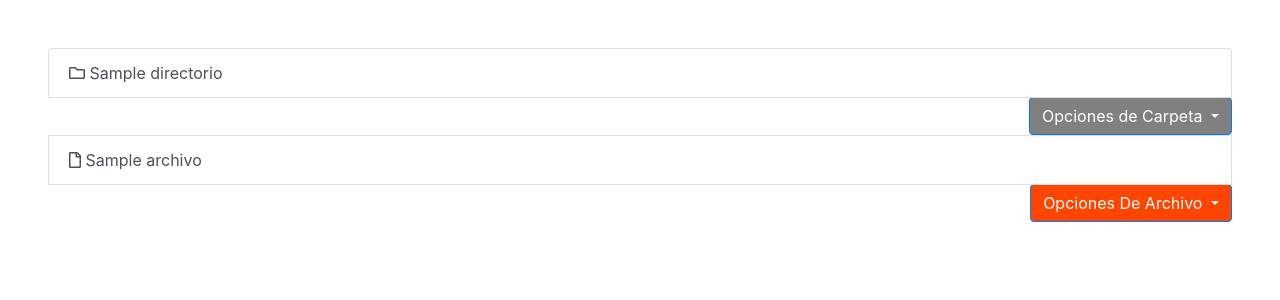
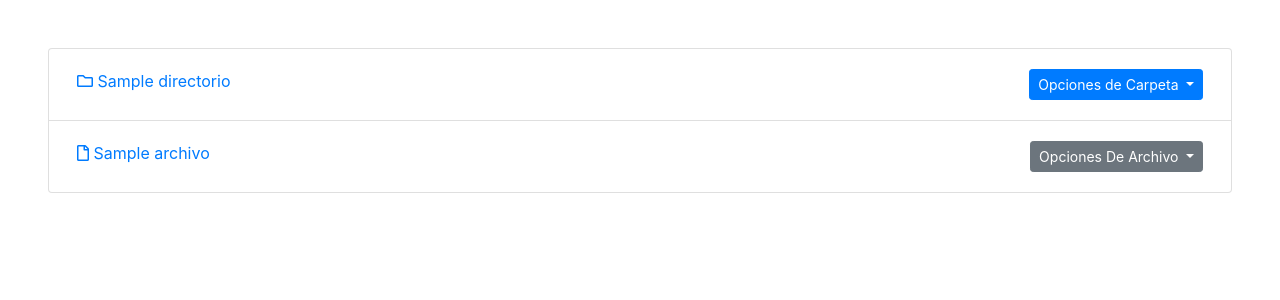
Before and after one commit to JeanPaulYps/Proyecto-S.O, a Flask app: template templates/main.html in a window 1280 px wide. Shown: the top 300 px of the page. Run offline with Flask 2, Linux system fonts and the light colour scheme; the template is opened without the code that fills it: most values are stand-ins (such as "Sample title", 1, 10 or a date in 2020); some libraries are stand-ins or nearby versions.

Commit message:
Se arreglaron los botones desplegables

```diff
--- a/templates/main.html
+++ b/templates/main.html
@@ -30,12 +30,17 @@
 
 
         {%for directorio in directorios%}
-        <a href="/{{directorio[0]}}" class="list-group-item list-group-item-action"><i class="far fa-folder"></i>
+        <div class="list-group-item list-group-item-action d-flex bd-highlight">
+
+            <div class="p-2 flex-fill bd-highlight">
+                <a href="/{{directorio[0]}}" >
+                    <i class="far fa-folder "></i>
                     {{directorio[1]}}
                 </a>
-        <div class="d-flex justify-content-end">
-            <div class="button-group">
-                <button type="button"  style="background:grey" class="btn btn-primary btn-block dropdown-toggle" data-toggle="dropdown">
+            </div>
+
+            <div class="p-2 bd-highlight">
+                <button type="button" class="btn btn-sm btn-primary btn-block dropdown-toggle" data-toggle="dropdown">
                     Opciones de Carpeta
                 </button>
                 <div class="dropdown-menu">
@@ -46,15 +51,22 @@
                     <a class="dropdown-item"  href="/borrar?ruta={{directorio[0]}}">Borrar</a>
                 </div>
             </div>
+
         </div>
         {%endfor%}
         {%for archivo in arch%}
-        <a href="/{{archivo[0]}}" class="list-group-item list-group-item-action"><i class="far fa-file"></i>
+        <div class="list-group-item list-group-item-action d-flex bd-highlight">
+
+            <div class="p-2 flex-fill bd-highlight">
+                <a href="/{{archivo[0]}}">
+                    <i class="far fa-file"></i>
                     {{archivo[1]}}
                 </a>
-        <div class="d-flex justify-content-end">
+            </div>
+
+            <div class="p-2 bd-highlight">
                 <div class="button-group">
-                <button type="button"  style="background:orangered" class="btn btn-primary btn-block dropdown-toggle" data-toggle="dropdown">
+                    <button type="button"  class="btn btn-sm btn-secondary btn-block dropdown-toggle" data-toggle="dropdown">
                         Opciones De Archivo
                     </button>
                     <div class="dropdown-menu">
@@ -66,6 +78,8 @@
                     </div>
                 </div>
             </div>
+
+        </div>
         {%endfor%}
 
     </div>
```
Lines whose indentation alone changed are shown as unchanged.
